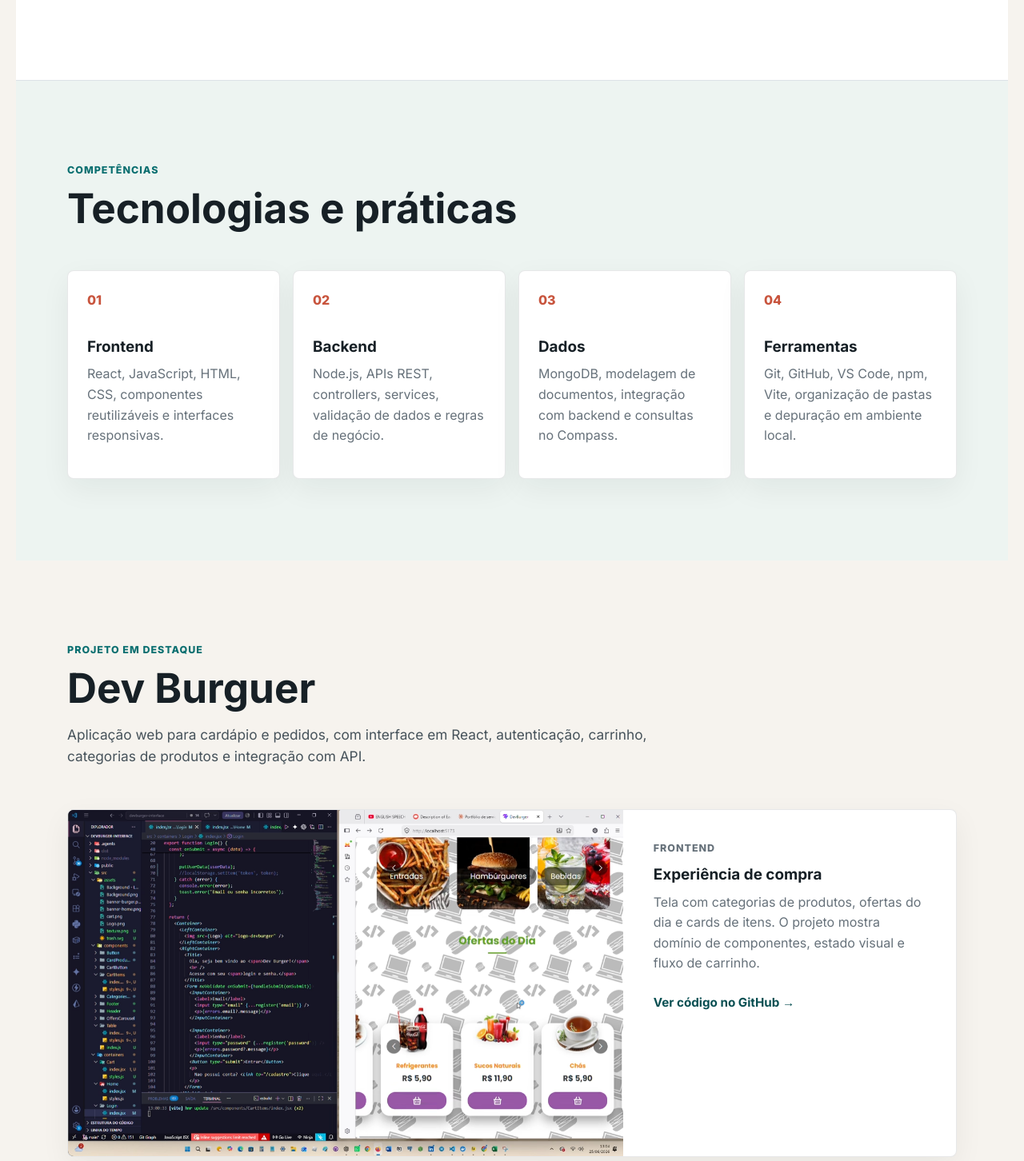
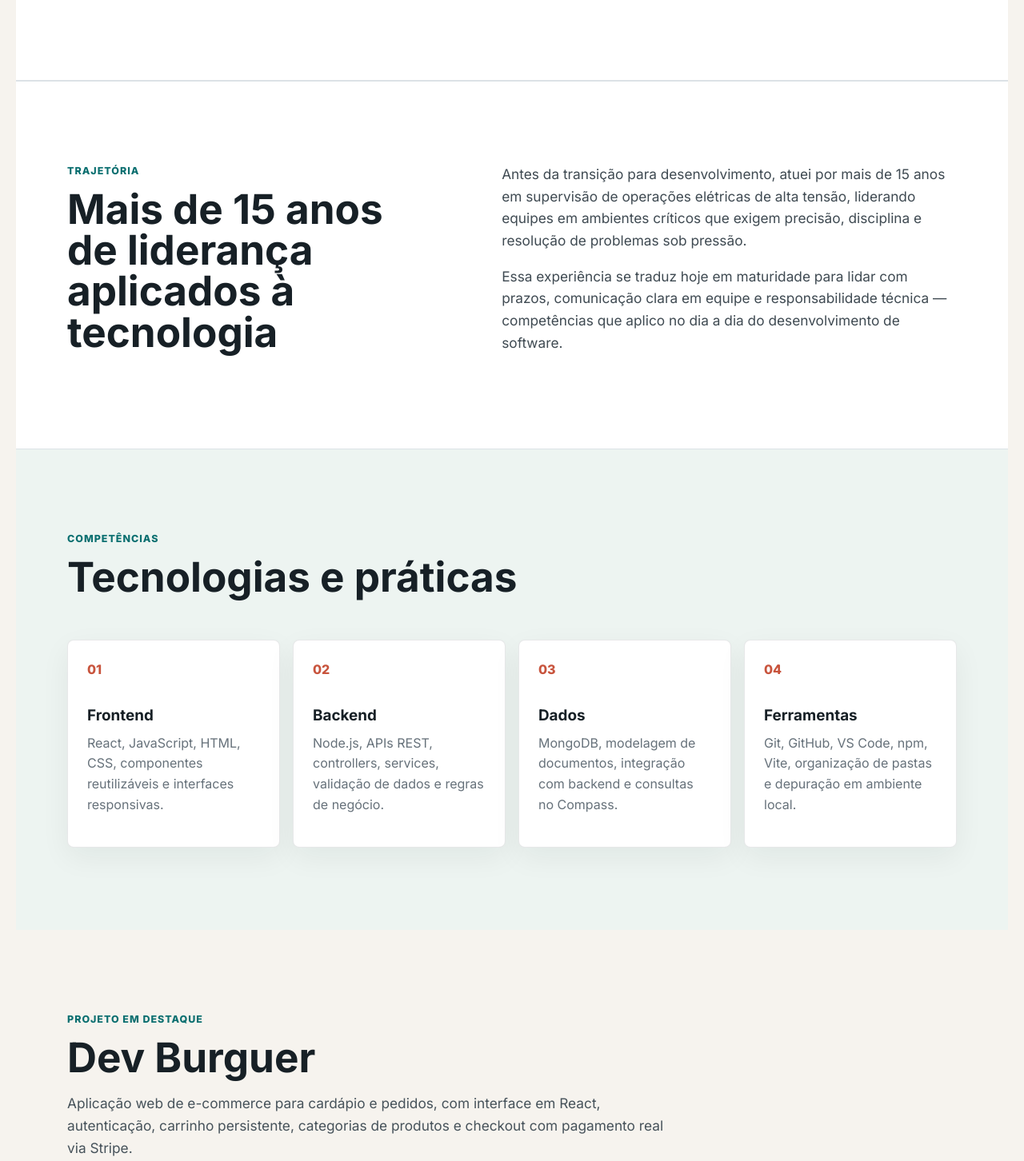
Before and after one commit to OzielCosta-Dev/portifolio-oziel, a plain HTML site: page index.html in a window 1280 px wide. Shown: the part 1117-2569 px from the top of the page at 80% size. Drawn offline with Linux system fonts and the light colour scheme.

Commit message:
alterado-nome

```diff
--- a/index.html
+++ b/index.html
@@ -4,7 +4,7 @@
   <meta charset="UTF-8">
   <meta name="viewport" content="width=device-width, initial-scale=1.0">
   <meta name="description" content="Portfólio de Oziel do Nascimento Costa, desenvolvedor com foco em JavaScript, Node.js, React e APIs.">
-  <title>Oziel do Nascimento Costa | Desenvolvedor</title>
+  <title>Oziel Costa | Desenvolvedor</title>
   <link rel="preconnect" href="https://fonts.googleapis.com">
   <link rel="preconnect" href="https://fonts.gstatic.com" crossorigin>
   <link href="https://fonts.googleapis.com/css2?family=Inter:wght@400;500;600;700;800&display=swap" rel="stylesheet">
@@ -16,6 +16,7 @@
     <a class="brand" href="#inicio" aria-label="Voltar ao início">Oziel Costa</a>
     <nav class="nav-links">
       <a href="#sobre">Sobre</a>
+      <a href="#trajetoria">Trajetória</a>
       <a href="#projetos">Projetos</a>
       <a href="#certificados">Certificados</a>
       <a href="#contato">Contato</a>
@@ -61,6 +62,25 @@
       </div>
     </section>
 
+    <section class="section split-section" id="trajetoria">
+      <div>
+        <p class="section-label">Trajetória</p>
+        <h2>Mais de 15 anos de liderança aplicados à tecnologia</h2>
+      </div>
+      <div class="section-copy">
+        <p>
+          Antes da transição para desenvolvimento, atuei por mais de 15 anos em supervisão
+          de operações elétricas de alta tensão, liderando equipes em ambientes críticos
+          que exigem precisão, disciplina e resolução de problemas sob pressão.
+        </p>
+        <p>
+          Essa experiência se traduz hoje em maturidade para lidar com prazos, comunicação
+          clara em equipe e responsabilidade técnica — competências que aplico no dia a dia
+          do desenvolvimento de software.
+        </p>
+      </div>
+    </section>
+
     <section class="section skills-section" aria-labelledby="skills-title">
       <div class="section-heading">
         <p class="section-label">Competências</p>
@@ -95,8 +115,8 @@
         <p class="section-label">Projeto em destaque</p>
         <h2>Dev Burguer</h2>
         <p>
-          Aplicação web para cardápio e pedidos, com interface em React, autenticação,
-          carrinho, categorias de produtos e integração com API.
+          Aplicação web de e-commerce para cardápio e pedidos, com interface em React, autenticação,
+          carrinho persistente, categorias de produtos e checkout com pagamento real via Stripe.
         </p>
       </div>
 
@@ -104,11 +124,12 @@
         <article class="project-card featured-project">
           <img src="assets/videoframe_16807.png" alt="Tela do Dev Burguer com categorias, ofertas e carrinho">
           <div class="project-content">
-            <p class="project-kicker">Frontend</p>
-            <h3>Experiência de compra</h3>
+            <p class="project-kicker">Frontend · E-commerce</p>
+            <h3>Checkout completo com pagamento real</h3>
             <p>
-              Tela com categorias de produtos, ofertas do dia e cards de itens.
-              O projeto mostra domínio de componentes, estado visual e fluxo de carrinho.
+              Fluxo de compra ponta a ponta: carrinho com Context API e persistência em localStorage,
+              cálculo dinâmico de totais e checkout integrado ao Stripe (Payment Element) para
+              processar pagamentos de forma segura.
             </p>
             <a class="project-link" href="https://github.com/OzielCosta-Dev/devburger-interface" target="_blank" rel="noopener">Ver código no GitHub →</a>
           </div>
@@ -117,11 +138,12 @@
         <article class="project-card">
           <img src="assets/videoframe_7428.png" alt="Tela de login do Dev Burguer ao lado do código React">
           <div class="project-content">
-            <p class="project-kicker">Autenticação</p>
-            <h3>Login e validação</h3>
+            <p class="project-kicker">Arquitetura</p>
+            <h3>Sessão de usuário e estado global</h3>
             <p>
-              Formulário com validação de e-mail e senha, fluxo de acesso e organização
-              de componentes para telas públicas.
+              Autenticação com validação via React Hook Form + Yup, sessão persistida em localStorage
+              e contextos globais (usuário e carrinho) compartilhados entre rotas, com header dinâmico
+              exibindo nome do usuário e atalho para o carrinho.
             </p>
             <a class="project-link" href="https://github.com/OzielCosta-Dev/devburger-interface" target="_blank" rel="noopener">Ver código no GitHub →</a>
           </div>
```
